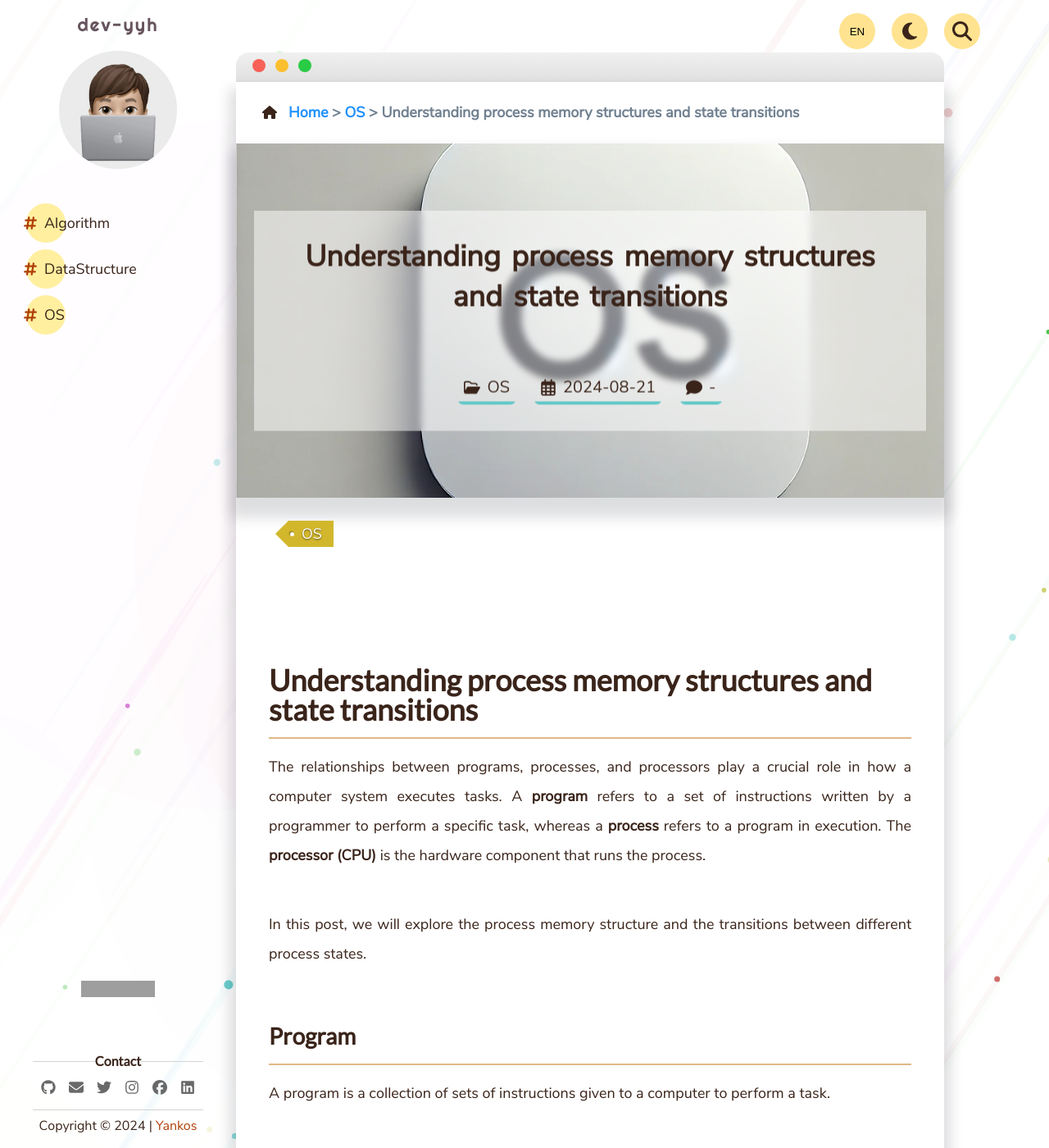
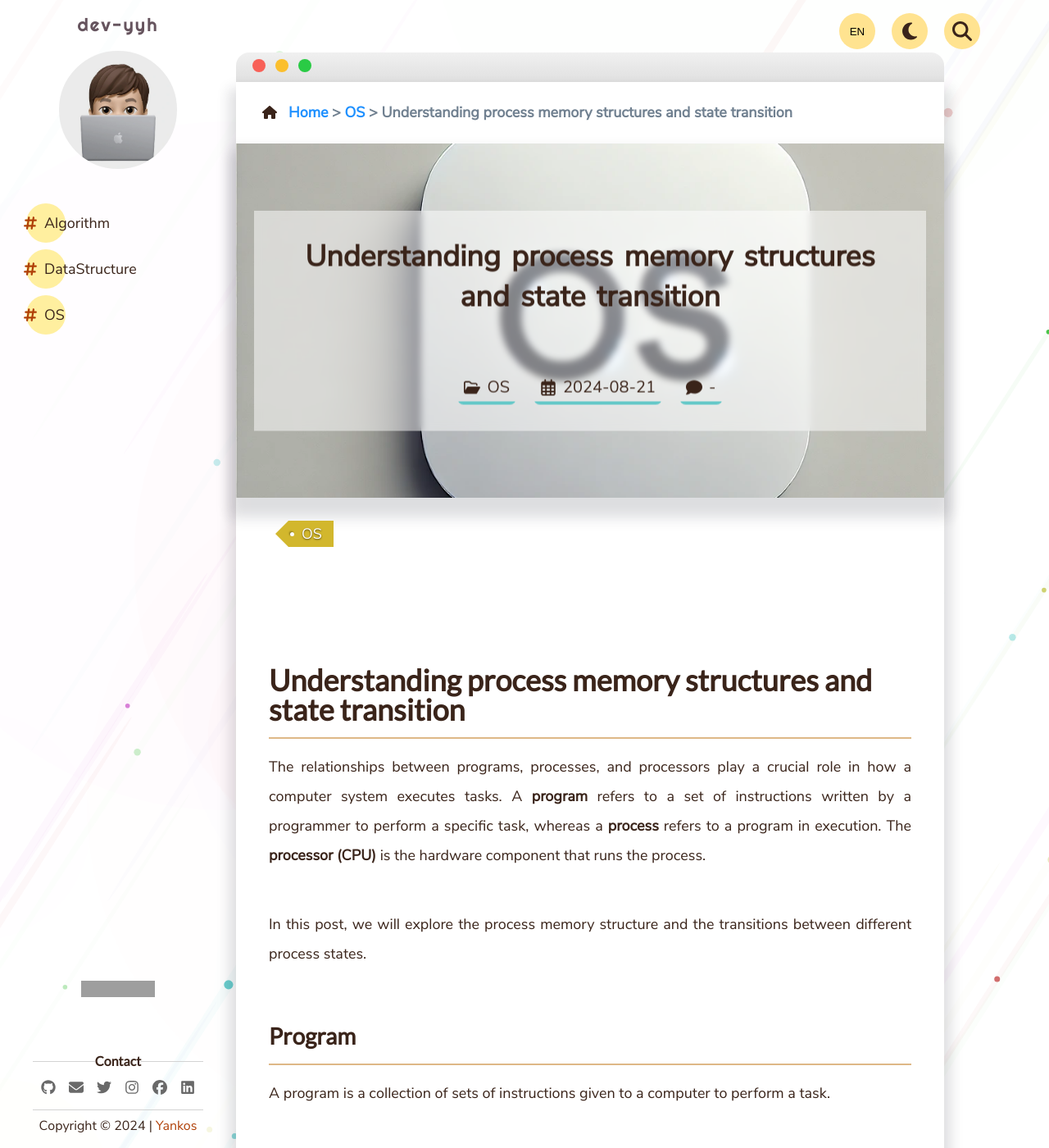
Before and after one commit to dev-yyh/dev-yyh.github.io, a Jekyll site: the page built from _pages/en/OS/1.md, in a window 1280 px wide and 1400 px high. Shown: the whole window at 82% size. Built offline with Jekyll 4.4.1, drawn with Linux system fonts in a browser that asks for light colours; comment, search, counter and statistics services are not loaded; grey boxes are pictures that could not be loaded.

Commit message:
Fix long title

```diff
--- a/_pages/en/OS/1.md
+++ b/_pages/en/OS/1.md
@@ -1,5 +1,5 @@
 ---
-title: "Understanding process memory structures and state transitions"
+title: "Understanding process memory structures and state transition"
 permalink: /en/OS/1
 lang: en
 tags:
@@ -8,7 +8,7 @@
 thumbnail: "/assets/img/thumbnail/OS.webp"
 ---
 
-# Understanding process memory structures and state transitions
+# Understanding process memory structures and state transition
 ---
 
 The relationships between programs, processes, and processors play a crucial role in how a computer system executes tasks. A **program** refers to a set of instructions written by a programmer to perform a specific task, whereas a **process** refers to a program in execution. The **processor (CPU)** is the hardware component that runs the process.
```
